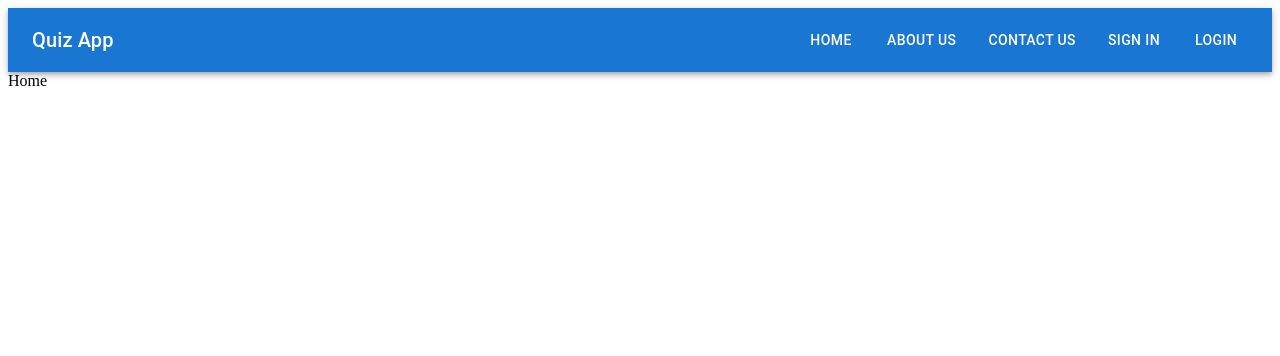
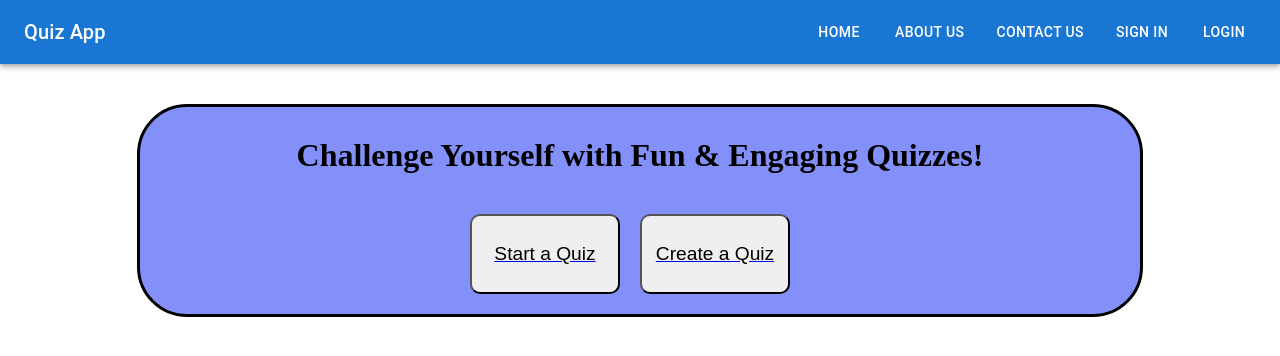
Before and after one commit to Quizllyy/Quiz-App, a React (Vite) app in the folder Frontend/Quiz-App/: page / in a window 1280 px wide. Shown: the top 356 px of the page. Built offline with nearby package versions, Linux system fonts and the light colour scheme.

Commit message:
set routes using react router dom

```diff
--- a/Frontend/Quiz-App/package.json
+++ b/Frontend/Quiz-App/package.json
@@ -18,6 +18,7 @@
     "axios": "^1.7.9",
     "react": "^18.3.1",
     "react-dom": "^18.3.1",
+    "react-icons": "^5.4.0",
     "react-router-dom": "^7.1.5"
   },
   "devDependencies": {
@@ -25,11 +26,14 @@
     "@types/react": "^18.3.18",
     "@types/react-dom": "^18.3.5",
     "@vitejs/plugin-react": "^4.3.4",
+    "autoprefixer": "^10.4.20",
     "eslint": "^9.17.0",
     "eslint-plugin-react": "^7.37.2",
     "eslint-plugin-react-hooks": "^5.0.0",
     "eslint-plugin-react-refresh": "^0.4.16",
     "globals": "^15.14.0",
+    "postcss": "^8.5.1",
+    "tailwindcss": "^4.0.4",
     "vite": "^6.0.5"
   }
 }
--- /dev/null
+++ b/Frontend/Quiz-App/src/pages/Home.css
@@ -0,0 +1,43 @@
+* {
+    padding: 0;
+    margin : 0;
+}
+
+.heading {
+    margin-top: 30px;
+    text-align: center;
+    font-size: xx-large;
+}
+
+.box {
+    margin-top: 20px;
+    display: flex;
+    justify-content: center;
+    align-items: center;
+}
+
+.btn {
+    width: 150px;
+    height: 80px;
+    font-size: larger;
+    border-radius: 10px;
+    display: flex;
+    justify-content: center;
+    align-items: center;
+    margin-right: 20px;
+    margin-bottom: 20px;
+    margin-top: 20px;
+}
+
+.btn:hover {
+    background-color:#2191FB;
+}
+
+.component {
+    border: 3px solid black;
+    border-radius: 50px;
+    width: 1000px;
+    margin: 0 auto;
+    margin-top: 40px;
+    background-color: #8390FA;
+}
--- a/Frontend/Quiz-App/src/pages/Home.jsx
+++ b/Frontend/Quiz-App/src/pages/Home.jsx
@@ -1,9 +1,28 @@
-import React from 'react'
+// src/pages/Home.tsx
+import React from "react";
+import { Link } from "react-router-dom";
+import "./Home.css";
 
-function Home() {
+const Home = () => {
   return (
-    <div>Home</div>
-  )
-}
+    <div className="home">
+      <header className="component">
+        <h1 className="heading">Challenge Yourself with Fun & Engaging Quizzes!</h1>
+        <div className="box">
+          <Link to="/quizzes">
+            <button className="btn">
+              Start a Quiz
+            </button>
+          </Link>
+          <Link to="/create-quiz">
+            <button className="btn">
+              Create a Quiz
+            </button>
+          </Link>
+        </div>
+      </header>
+    </div>
+  );
+};
 
-export default Home
+export default Home;
```
Also changed, not shown: 1 other file (tests, documents, lock files or other folders).
